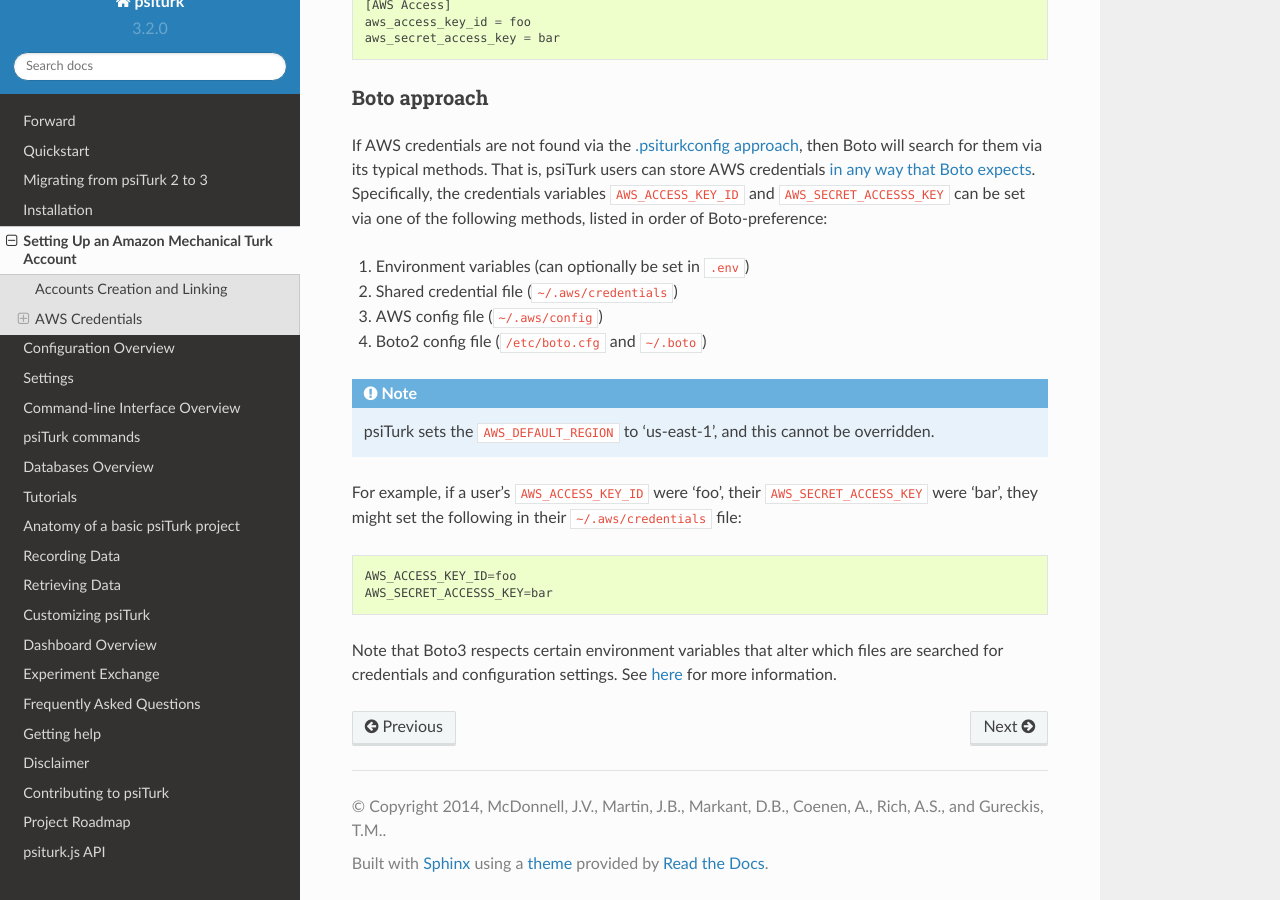
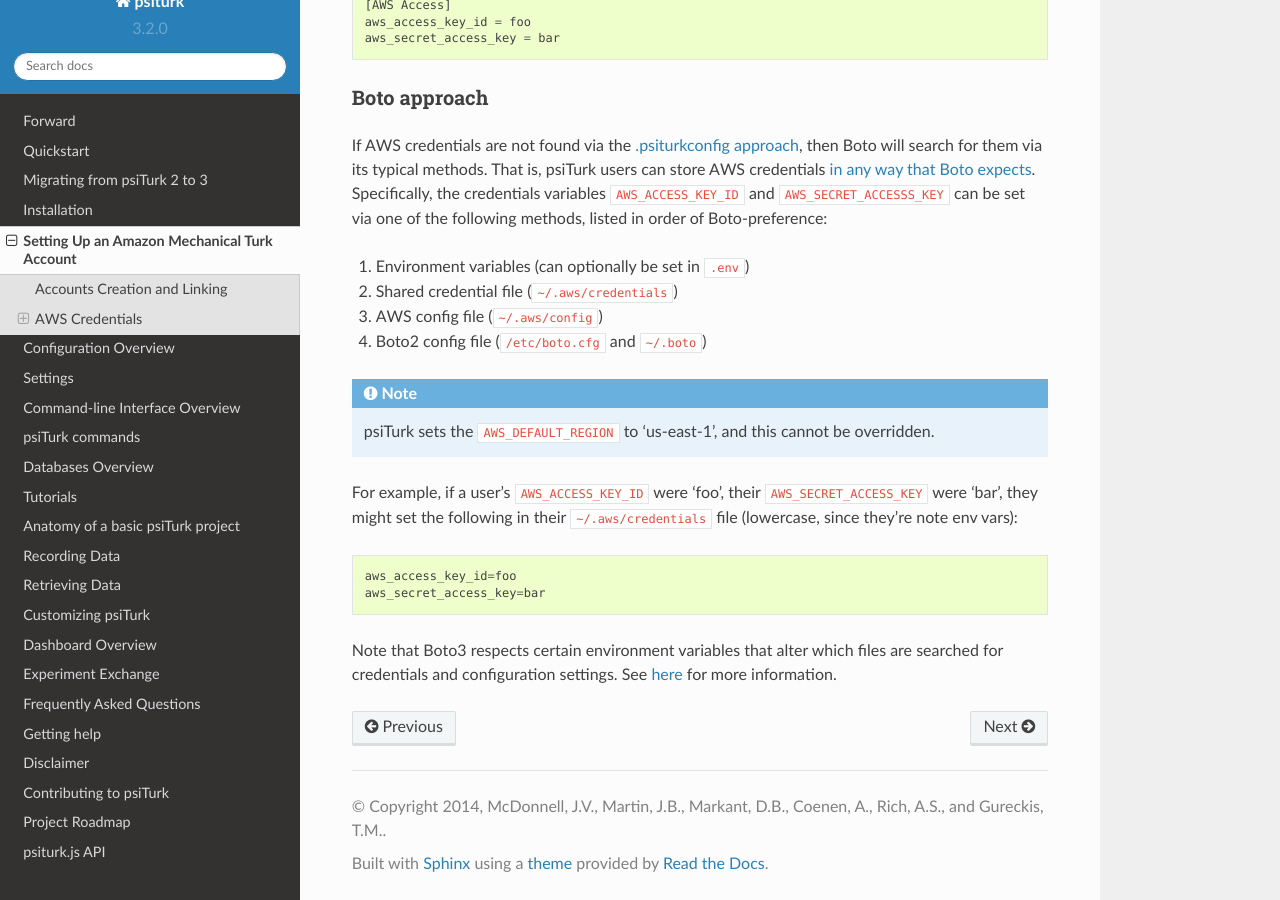
Before and after one commit to NYUCCL/psiTurk, a Sphinx documentation site: the page built from doc/amt_setup.rst, in a window 1280 px wide and 900 px high, scrolled down 939 px. Built offline with Sphinx 7.4.7 and the Read the Docs theme 2.0.0, drawn with Linux system fonts in a browser that asks for light colours.

Commit message:
aws creds: uppercase env, lowercase config file

```diff
--- a/doc/amt_setup.rst
+++ b/doc/amt_setup.rst
@@ -78,10 +78,10 @@ __ https://boto3.amazonaws.com/v1/documentation/api/latest/guide/credentials.htm
 
 For example, if a user's ``AWS_ACCESS_KEY_ID`` were 'foo', their
 ``AWS_SECRET_ACCESS_KEY`` were 'bar', they might set the following in
-their ``~/.aws/credentials`` file::
+their ``~/.aws/credentials`` file (lowercase, since they're note env vars)::
 
-  AWS_ACCESS_KEY_ID=foo
-  AWS_SECRET_ACCESSS_KEY=bar
+  aws_access_key_id=foo
+  aws_secret_access_key=bar
 
 Note that Boto3 respects certain environment variables that alter which files are
 searched for credentials and configuration settings. See
--- a/doc/tutorials/heroku.rst
+++ b/doc/tutorials/heroku.rst
@@ -156,8 +156,8 @@ All commands listed in this tutorial are meant to be typed into your terminal ap
       heroku app, replacing ``<XYZ>`` with your access and secret
       keys for :ref:`Amazon Web Services <amt-setup>`::
 
-        heroku config:set aws_access_key_id=<XYZ>
-        heroku config:set aws_secret_access_key=<XYZ>
+        heroku config:set AWS_ACCESS_KEY_ID=<XYZ>
+        heroku config:set AWS_SECRET_ACCESS_KEY=<XYZ>
 
 #. Stage all the files in your psiTurk example to your Git repository: ::
 
```
